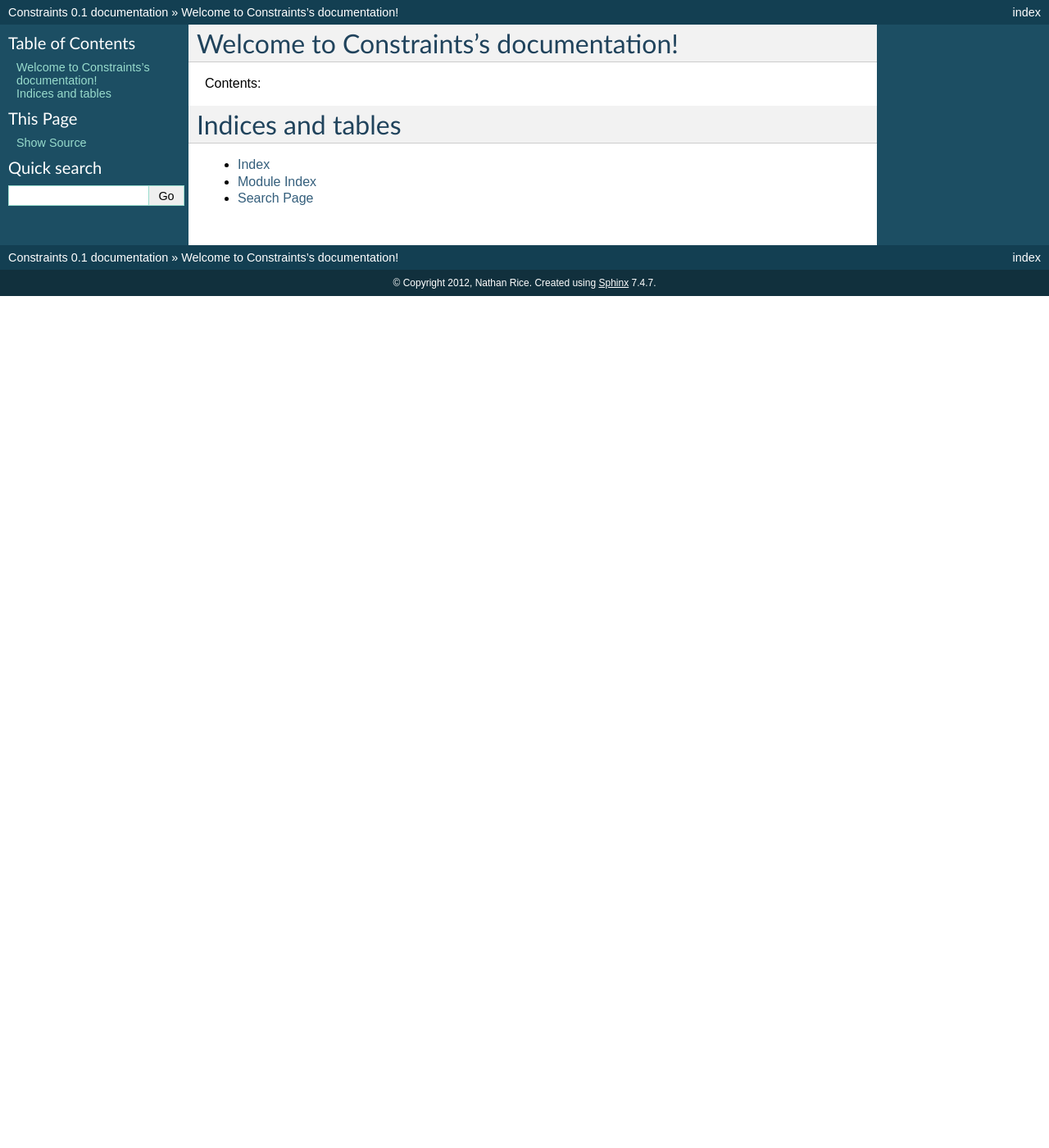
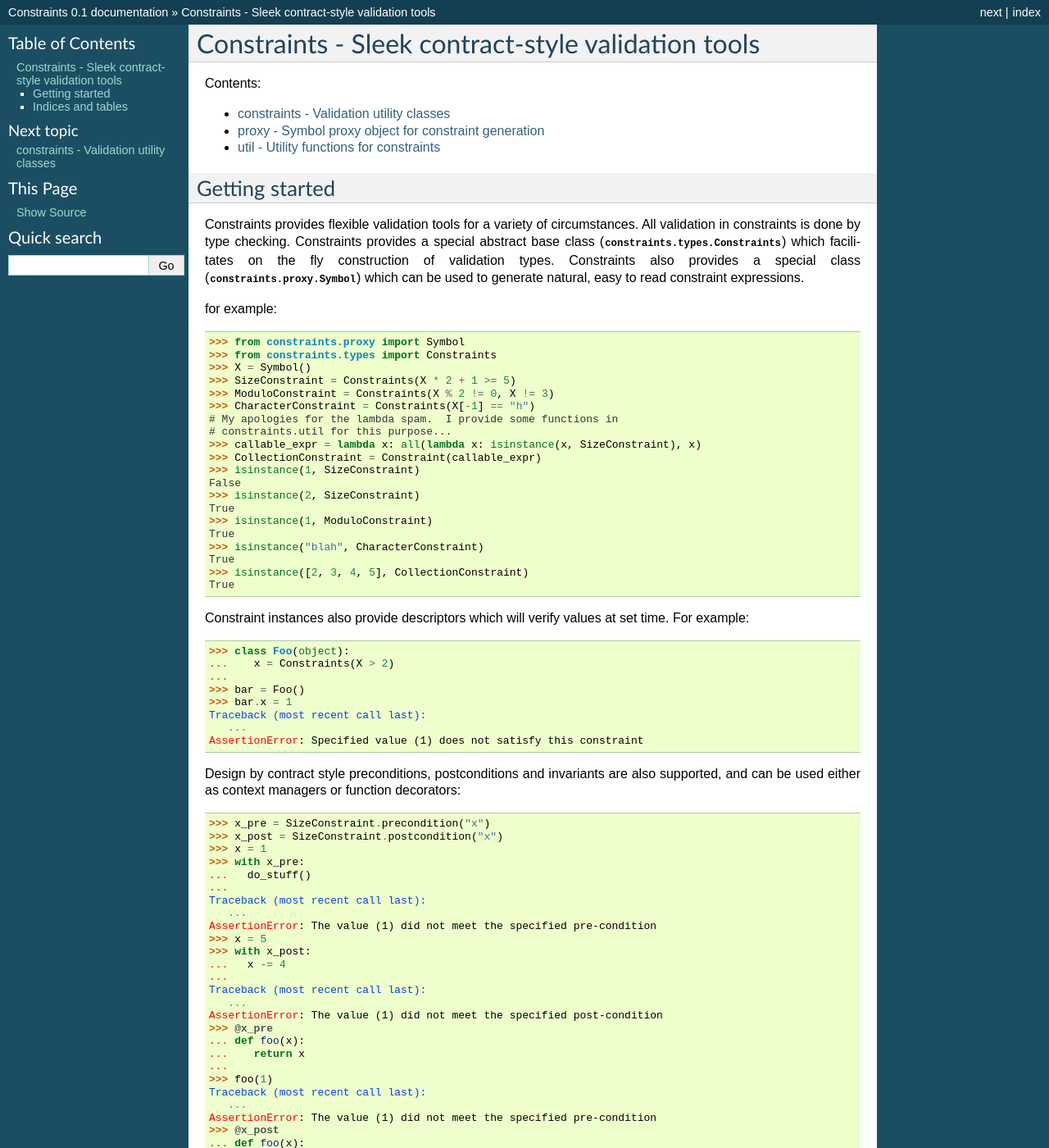
Before and after one commit to nathan-rice/Constraints, a Sphinx documentation site: the page built from doc/source/index.txt, in a window 1280 px wide and 1400 px high. Shown: the whole window at 82% size. Built offline with Sphinx 7.4.7, drawn with Linux system fonts in a browser that asks for light colours; some of the changed text lies outside the part shown.

Commit message:
Updated docs for release

```diff
--- a/README.rst
+++ b/README.rst
@@ -10,7 +10,7 @@ construction of validation types.  Constraints also provides a special class
 for example::
 
    >>> from constraints.proxy import Symbol
-   >>> from constraints.types import Constraints
+   >>> from constraints.constraints import Constraints
    >>> X = Symbol()
    >>> SizeConstraint = Constraints(X * 2 + 1 >= 5)
    >>> ModuloConstraint = Constraints(X % 2 != 0, X != 3)
--- a/doc/source/conf.py
+++ b/doc/source/conf.py
@@ -12,6 +12,10 @@
 # serve to show the default.
 
 import sys, os
+
+# Get the constraints directory in the system path
+mod_path = os.path.join(os.path.dirname(os.path.abspath(__file__)), "..\\..\\")
+sys.path.append(mod_path)
 
 # If extensions (or modules to document with autodoc) are in another directory,
 # add these directories to sys.path here. If the directory is relative to the
--- a/doc/source/index.txt
+++ b/doc/source/index.txt
@@ -1,18 +1,110 @@
-.. Constraints documentation master file, created by
-   sphinx-quickstart on Thu Jan 26 11:26:16 2012.
-   You can adapt this file completely to your liking, but it should at least
-   contain the root `toctree` directive.
-
-Welcome to Constraints's documentation!
-=======================================
+Constraints - Sleek contract-style validation tools
+===================================================
 
 Contents:
 
 .. toctree::
-   :maxdepth: 2
+   :maxdepth: 1
+
+   constraints
+   proxy
+   util
+
+Getting started
+---------------
+
+Constraints provides flexible validation tools for a variety of circumstances.
+All validation in constraints is done by type checking.  Constraints provides
+a special abstract base class (:class:`constraints.types.Constraints`) which
+facilitates on the fly construction of validation types.  Constraints also
+provides a special class (:class:`constraints.proxy.Symbol`) which can be used
+to generate natural, easy to read constraint expressions.
+
+for example::
+
+   >>> from constraints.proxy import Symbol
+   >>> from constraints.types import Constraints
+   >>> X = Symbol()
+   >>> SizeConstraint = Constraints(X * 2 + 1 >= 5)
+   >>> ModuloConstraint = Constraints(X % 2 != 0, X != 3)
+   >>> CharacterConstraint = Constraints(X[-1] == "h")
+   # My apologies for the lambda spam.  I provide some functions in
+   # constraints.util for this purpose...
+   >>> callable_expr = lambda x: all(lambda x: isinstance(x, SizeConstraint), x)
+   >>> CollectionConstraint = Constraint(callable_expr)
+   >>> isinstance(1, SizeConstraint)
+   False
+   >>> isinstance(2, SizeConstraint)
+   True
+   >>> isinstance(1, ModuloConstraint)
+   True
+   >>> isinstance("blah", CharacterConstraint)
+   True
+   >>> isinstance([2, 3, 4, 5], CollectionConstraint)
+   True
+
+Constraint instances also provide descriptors which will verify values at set
+time.  For example::
+
+   >>> class Foo(object):
+   ...    x = Constraints(X > 2)
+   ...
+   >>> bar = Foo()
+   >>> bar.x = 1
+   Traceback (most recent call last):
+      ...
+   AssertionError: Specified value (1) does not satisfy this constraint
+
+Design by contract style preconditions, postconditions and invariants are also
+supported, and can be used either as context managers or function decorators::
+
+   >>> x_pre = SizeConstraint.precondition("x")
+   >>> x_post = SizeConstraint.postcondition("x")
+   >>> x = 1
+   >>> with x_pre:
+   ...   do_stuff()
+   ...
+   Traceback (most recent call last):
+      ...
+   AssertionError: The value (1) did not meet the specified pre-condition
+   >>> x = 5
+   >>> with x_post:
+   ...   x -= 4
+   ...
+   Traceback (most recent call last):
+      ...
+   AssertionError: The value (1) did not meet the specified post-condition
+   >>> @x_pre
+   ... def foo(x):
+   ...    return x
+   ...
+   >>> foo(1)
+   Traceback (most recent call last):
+      ...
+   AssertionError: The value (1) did not meet the specified pre-condition
+   >>> @x_post
+   ... def foo(x):
+   ...    return x - 5
+   ...
+   >>> foo(6)
+   Traceback (most recent call last):
+      ...
+   AssertionError: The value (1) did not meet the specified post-condition
+
+:class:`constraints.proxy.Symbol` objects are very flexible, and provide a nice
+way to specify your constraints without resorting to a domain specific language.
+Symbol objects are fairly simple;  whenever an operation is performed on them,
+they capture it and return a new Symbol object wrapping the operation so that
+it can be performed with concrete input at a later time.
+
+.. warning::
+
+    There are exceptions to the proxy behavior, for example isinstance, which
+    uses the metaclass method, and the type constructors (str, int, bool, etc)
+    which throw an error if the correct type is not returned.
 
 Indices and tables
-==================
+------------------
 
 * :ref:`genindex`
 * :ref:`modindex`
```
Also changed, not shown: constraints/__init__.py (+4 -93 lines), doc/source/constraints.txt (added, +12 -0 lines), doc/source/proxy.txt (added, +12 -0 lines), doc/source/util.txt (added, +12 -0 lines), 5 other files.
